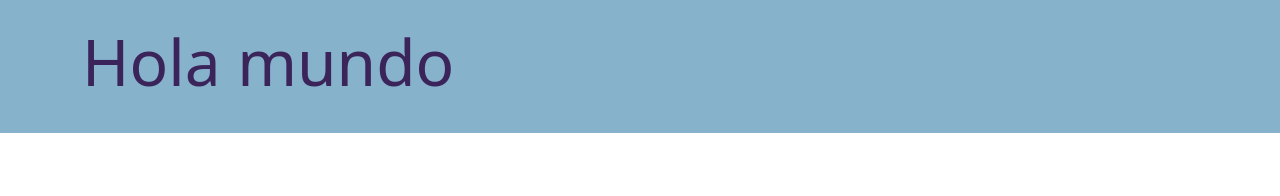
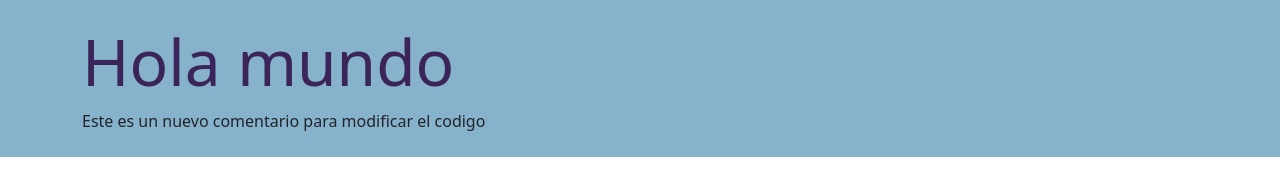
Before and after one commit to Dany-Coss/prueba, a plain HTML site: page index.html in a window 1280 px wide. Drawn offline with nearby package versions, Linux system fonts and the light colour scheme.

Commit message:
Se añadio un mensaje en el codigo

```diff
--- a/index.html
+++ b/index.html
@@ -12,6 +12,7 @@
     <div class="container-fluid py-4" style="background-color:rgb(134, 178, 204)">
         <div class="container">
             <h3 class="display-3" style="color:rgb(59, 36, 90)">Hola mundo</h3>
+            Este es un nuevo comentario para modificar el codigo
         </div>
     </div>
 
```
